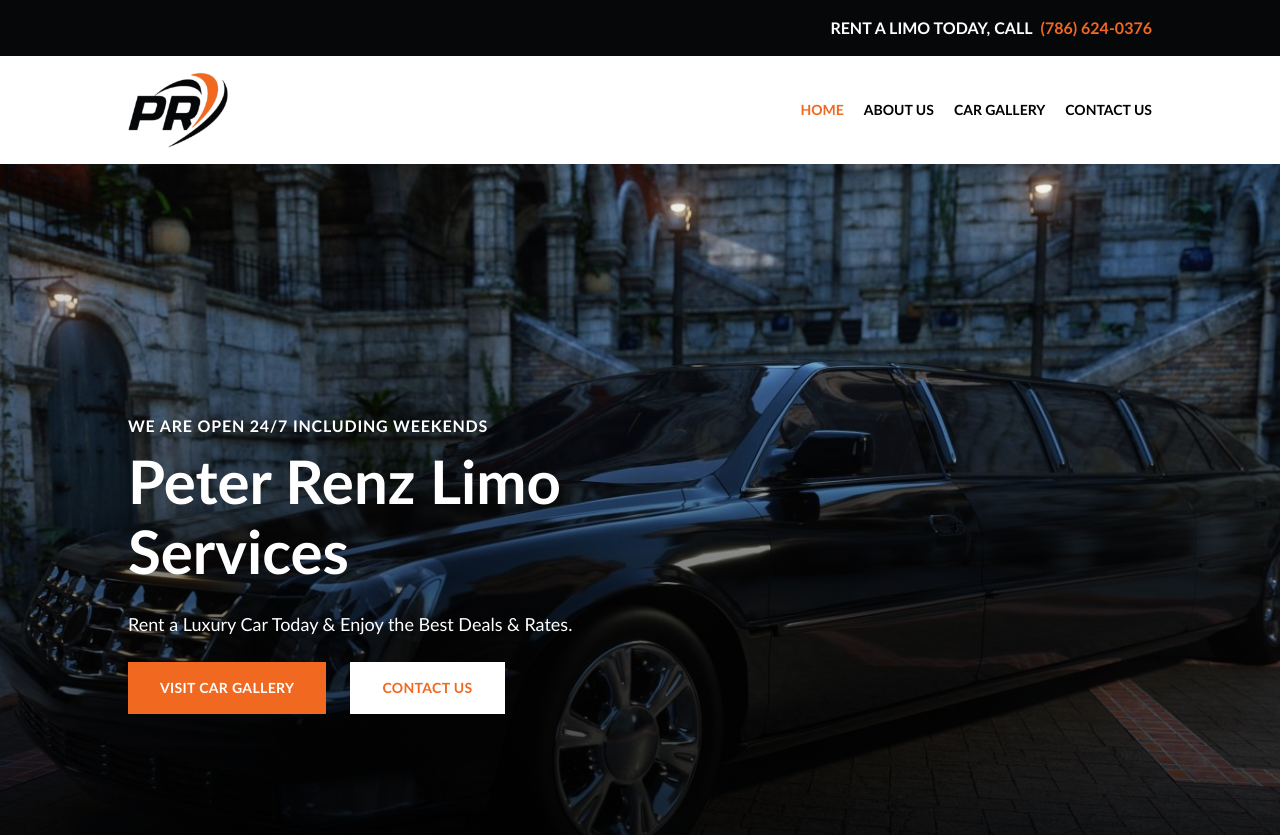
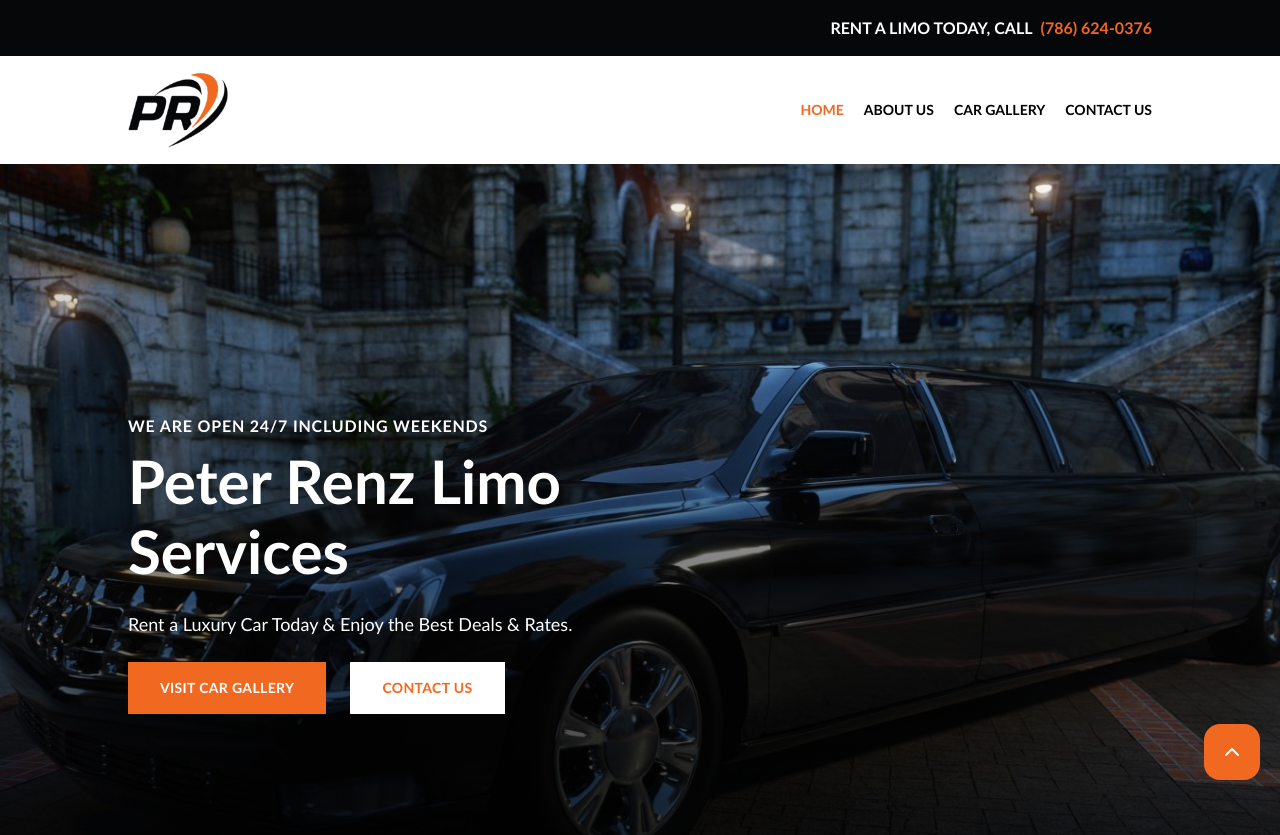
Before and after one commit to 2gbeh/react-playground, a Next.js app: page / in a window 1280 px wide. Shown: the top 835 px of the page. Built offline with nearby package versions, Linux system fonts and the light colour scheme.

Commit message:
feat(components): add fab

```diff
--- /dev/null
+++ b/components/atoms/fab/index.tsx
@@ -0,0 +1,16 @@
+import React from "react";
+import { ChevronUpIcon } from "lucide-react";
+
+interface IProps {}
+
+const Fab: React.FC<IProps> = ({}) => {
+  console.log("🚀 ~ Fab");
+  // renders
+  return (
+    <div className="flex-centered absolute bottom-5 right-5 h-[56px] w-[56px] rounded-[16px] bg-brand">
+      <ChevronUpIcon color="white" size={24} />
+    </div>
+  );
+};
+
+export default React.memo(Fab);
--- a/pages/index.tsx
+++ b/pages/index.tsx
@@ -9,6 +9,7 @@
 import Testimonials from "@/components/molecules/testimonials";
 import SectionD from "@/components/molecules/section-d";
 import Footer from "@/components/atoms/footer";
+import Fab from "@/components/atoms/fab";
 
 export default function Home() {
   console.log("🚀 ~ Home");
@@ -23,6 +24,7 @@
       <Testimonials />
       <SectionD />
       <Footer />
+      <Fab />
     </main>
   );
 }
```
